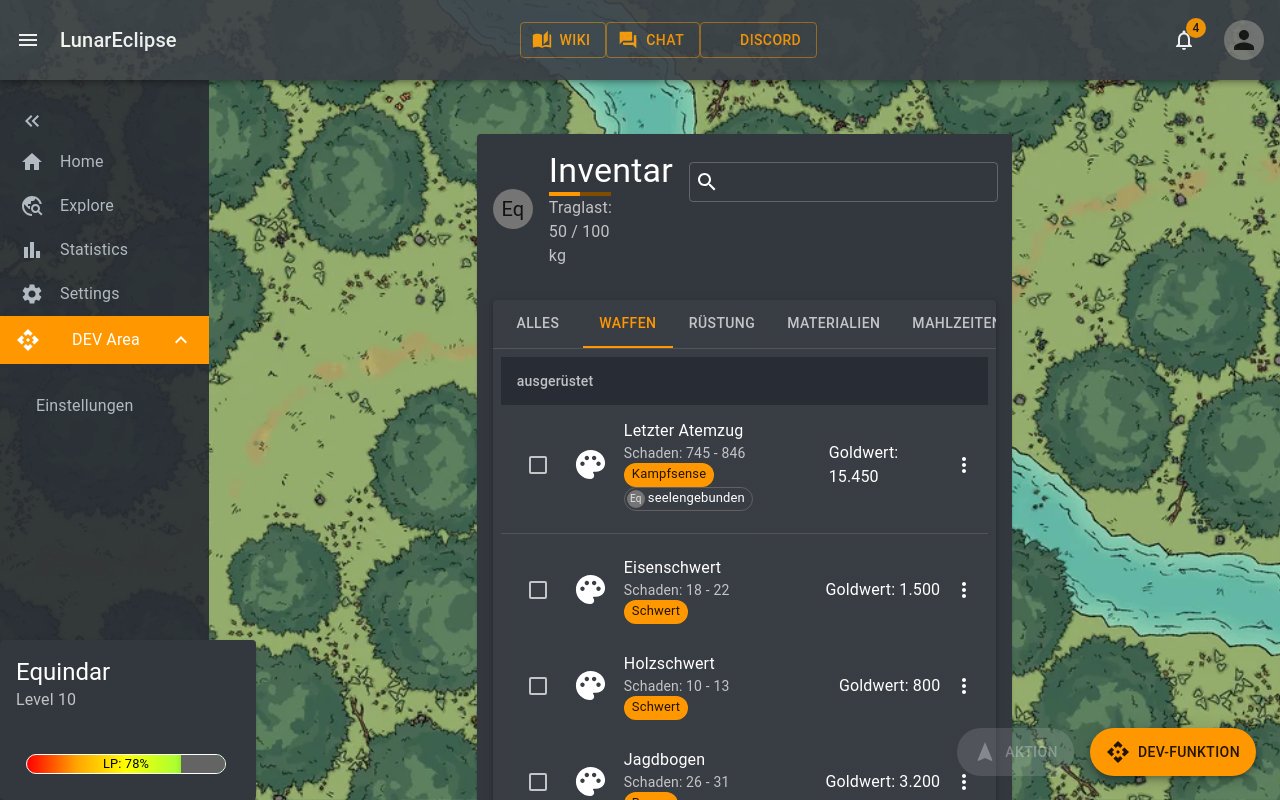
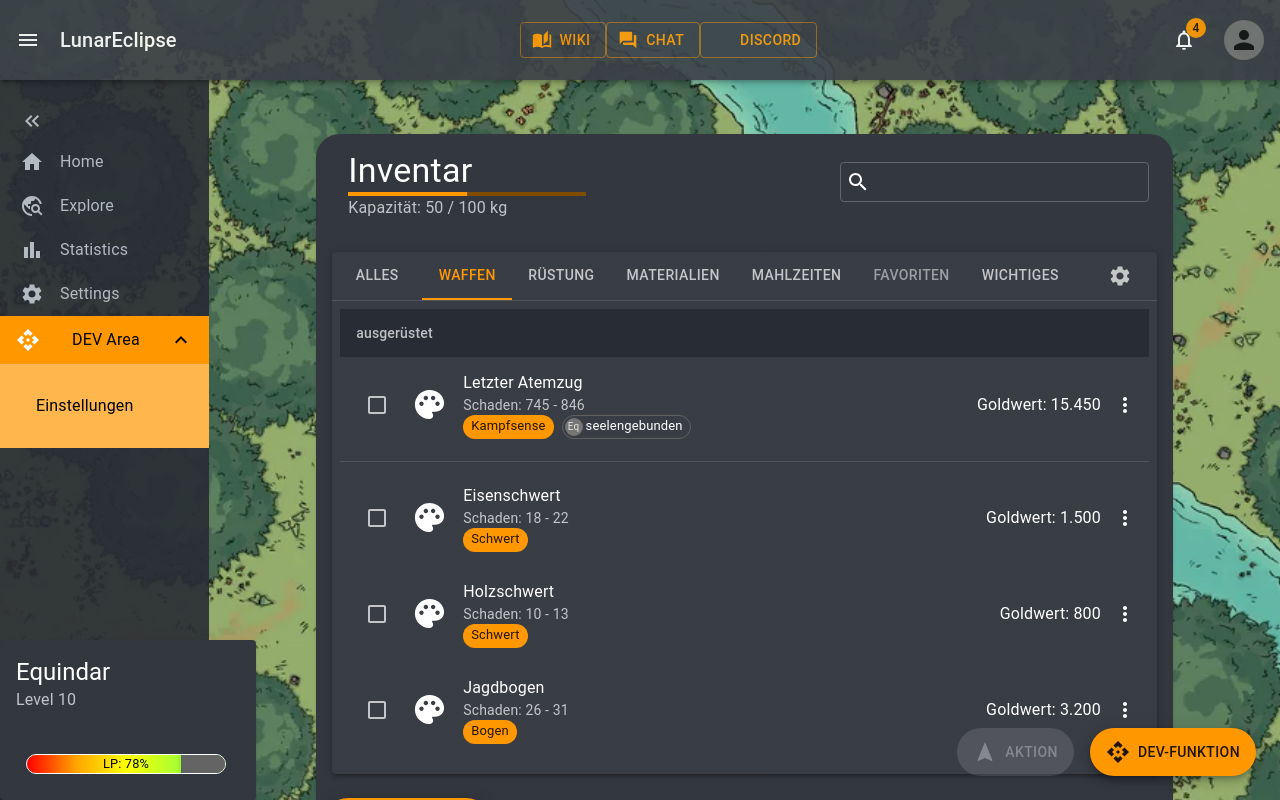
Before and after one commit to magic-space/LunarEclipse, a React (Create React App) app in the folder frontend/: page /explore in a window 1280 px wide. Shown: the top 800 px of the page. Built offline with nearby package versions, Linux system fonts and the light colour scheme.

Commit message:
inventory adjustments

```diff
--- a/frontend/src/components/Inventory/Inventory.tsx
+++ b/frontend/src/components/Inventory/Inventory.tsx
@@ -1,4 +1,4 @@
-import { Autocomplete, Avatar, Box, Card, CardContent, CardHeader, CssBaseline, Divider, List, ListItem, ListItemIcon, ListItemText, ListSubheader, Tab, ThemeProvider, Typography, } from "@mui/material";
+import { Autocomplete, Box, Card, CardContent, CardHeader, CssBaseline, Divider, List, ListItem, ListItemIcon, ListItemText, ListSubheader, Tab, ThemeProvider, Typography, } from "@mui/material";
 import { Paper, TextField, InputAdornment, LinearProgress } from "@mui/material";
 import TabContext from '@mui/lab/TabContext';
 import SettingsIcon from '@mui/icons-material/Settings';
@@ -21,11 +21,9 @@ const Inventory = props => {
   return (
     <ThemeProvider theme={customTheme}>
       <CssBaseline enableColorScheme />
-        <Card sx={{ width: '50%', margin: '5% 25%' }} elevation={1}>
+      <Card sx={{ width: '80%', margin: '5% 10%', borderRadius: 6 }} elevation={1}>
         <CardHeader
-            avatar={
-              <Avatar>Eq</Avatar>
-            }
+        sx={{ ml: 2 }}
           title={
             <Typography variant="h4">Inventar</Typography>
           }
@@ -33,15 +31,15 @@ const Inventory = props => {
             <Box sx={{ maxWidth: '50%' }}>
               <LinearProgress variant='determinate' value={props.weight / props.limit * 100} />
               <Typography>
-                    Traglast: {props.weight} / {props.limit} kg
+                Kapazität: {props.weight} / {props.limit} kg
               </Typography>
             </Box>
           }
           action={
             <Autocomplete
-                size="small"
               sx={{ m: 2 }}
               renderInput={(params) => <TextField {...params}
+                size="small"
                 InputProps={{
                   startAdornment: (
                     <InputAdornment position="start">
--- a/frontend/src/components/Inventory/InventoryListItem.js
+++ b/frontend/src/components/Inventory/InventoryListItem.js
@@ -14,7 +14,7 @@ const InventoryListItem = props => {
             }
         >
             <ListItemIcon>
-                <Checkbox></Checkbox>
+                <Checkbox disableRipple></Checkbox>
             </ListItemIcon>
             <PaletteIcon fontSize='large' sx={{ mr: 2 }} />
             <ListItemText
--- a/frontend/src/layouts/SideBarNavigation.js
+++ b/frontend/src/layouts/SideBarNavigation.js
@@ -11,8 +11,12 @@ import { Collapse, List, ListItem, ListItemIcon, ListItemText, ListItemButton }
 
 export default function SideBarNavigation() {
     const [open, setopen] = useState(true);
+    const [openDEV, setDEVopen] = useState(true);
     const toggleOpen = () => {
         setopen(!open);
+    };
+    const toggleDEVOpen = () => {
+        setDEVopen(!openDEV);
     };
 
     return (
@@ -26,8 +30,8 @@ export default function SideBarNavigation() {
                     <span className={styles.linkText}>{item.text}</span>
                 </NavLink>;
             })}
-            <List sx={{ bgcolor: 'primary.main', p: 0 }}>
-                <ListItemButton onClick={toggleOpen}>
+            <List sx={{ color: 'black', bgcolor: 'primary.main', p: 0, overflow: 'hidden' }}>
+                <ListItemButton onClick={toggleDEVOpen}>
                     <ListItemIcon>
                         <ApiIcon />
                     </ListItemIcon>
@@ -35,11 +39,11 @@ export default function SideBarNavigation() {
                     {open ? <ExpandLess /> : <ExpandMore />}
                 </ListItemButton>
             </List>
-            <Collapse in={open} timeout='auto'>
-                <List>
+            <Collapse in={openDEV} timeout='auto'>
+                <List sx={{ bgcolor: 'primary.light'}}>
                     <NavLink key="dev" to="dev-settings" className={styles.sideitem}>
                         <ListItem>
-                            <ListItemText primary='Einstellungen' />
+                            <ListItemText primary='Einstellungen' sx={{ color: 'black' }}/>
                         </ListItem>
                     </NavLink>
                 </List>
```
Lines whose indentation alone changed are shown as unchanged.
